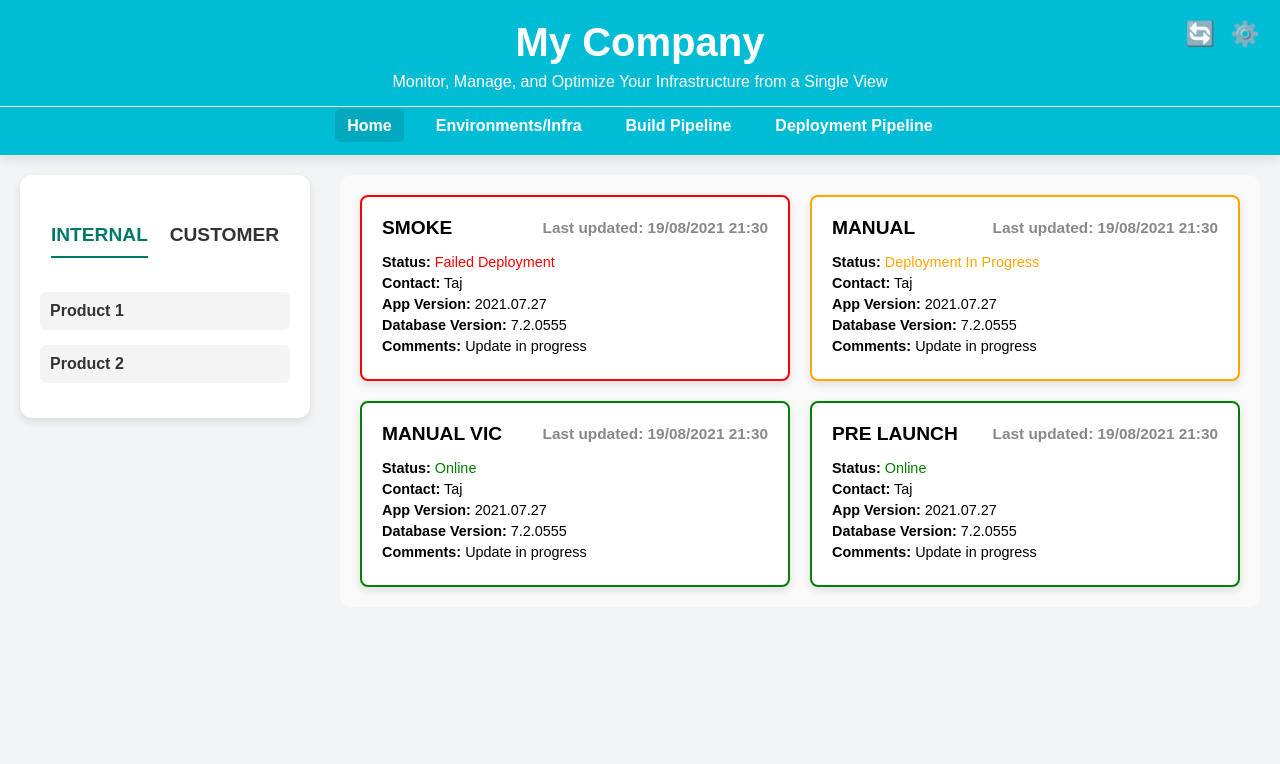
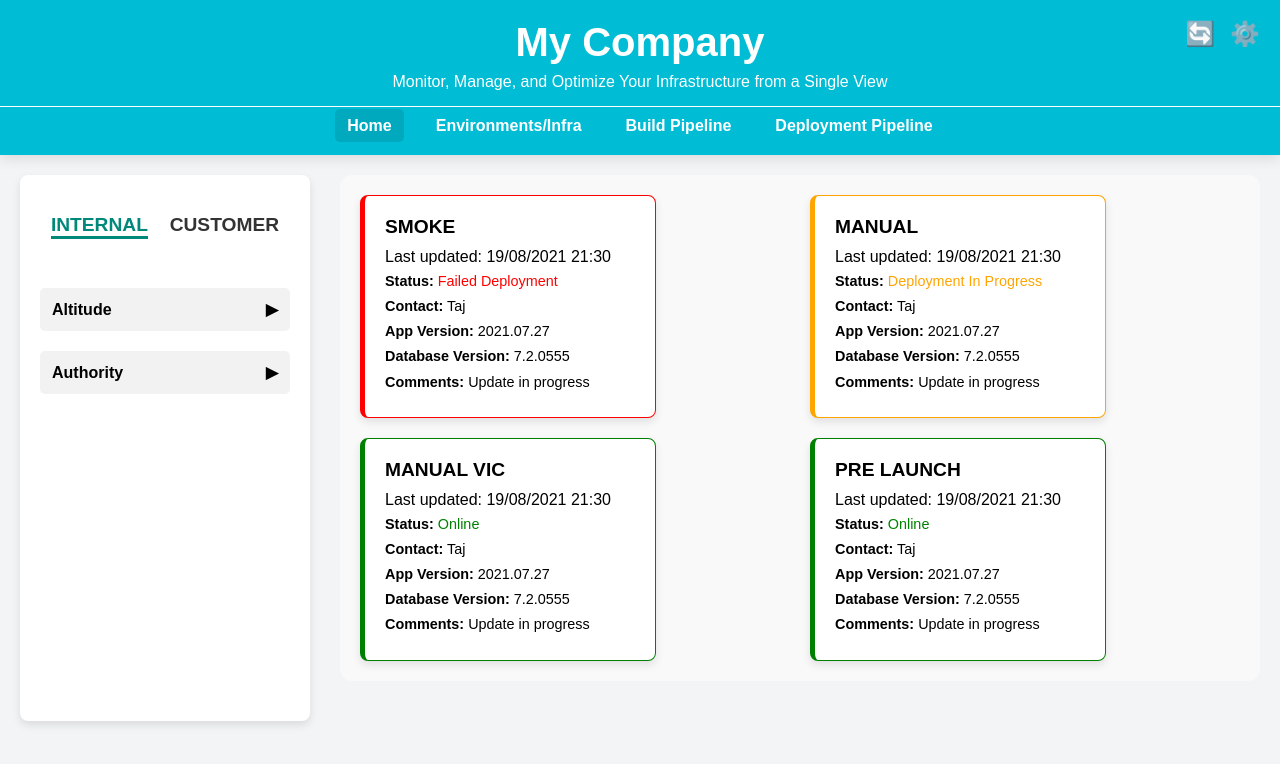
Before and after one commit to Sam123ben/IDP-Integrated-Developer-Platform, a React app in the folder infra_env_dashboard/frontend/: page / in a window 1280 px wide. Shown: the top 764 px of the page. Built offline with nearby package versions, Linux system fonts and the light colour scheme.

Commit message:
Updated the layouts of the sidebar and fixed the clicks and options

```diff
--- a/infra_env_dashboard/frontend/src/App.js
+++ b/infra_env_dashboard/frontend/src/App.js
@@ -4,6 +4,7 @@ import React from "react";
 import Header from "./components/Header";
 import Sidebar from "./components/Sidebar";
 import TileContainer from "./components/TileContainer";
+import MainContent from "./components/MainContent"; // New component for cards
 import "./styles/App.css";
 
 function App() {
--- a/infra_env_dashboard/frontend/src/components/Sidebar.js
+++ b/infra_env_dashboard/frontend/src/components/Sidebar.js
@@ -1,118 +1,108 @@
-// src/components/Sidebar.js
-
 import React, { useState } from "react";
 import "../styles/Sidebar.css";
 
 function Sidebar() {
-    const [activeCategory, setActiveCategory] = useState("internal");
-    const [expandedItems, setExpandedItems] = useState({});
-    const [expandedProducts, setExpandedProducts] = useState({});
+    const [selectedSection, setSelectedSection] = useState("INTERNAL");
+    const [expandedSections, setExpandedSections] = useState({});
 
-    const toggleCategory = (category) => {
-        setActiveCategory(category);
-    };
-
-    const toggleExpand = (item) => {
-        setExpandedItems((prev) => ({
+    const toggleSection = (section) => {
+        setExpandedSections((prev) => ({
             ...prev,
-            [item]: !prev[item],
+            [section]: !prev[section],
         }));
     };
 
-    const toggleProductExpand = (product) => {
-        setExpandedProducts((prev) => ({
-            ...prev,
-            [product]: !prev[product],
-        }));
+    const handleTabClick = (section) => {
+        setSelectedSection(section);
     };
 
     return (
-        <div className="sidebar">
-            <div className="sidebar-categories">
+        <div className="sidebar-container">
+            <div className="sidebar-header">
                 <h3
-                    onClick={() => toggleCategory("internal")}
-                    className={`category ${activeCategory === "internal" ? "active" : ""}`}
+                    className={selectedSection === "INTERNAL" ? "active" : ""}
+                    onClick={() => handleTabClick("INTERNAL")}
                 >
                     INTERNAL
                 </h3>
                 <h3
-                    onClick={() => toggleCategory("CUSTOMER")}
-                    className={`category ${activeCategory === "CUSTOMER" ? "active" : ""}`}
+                    className={selectedSection === "CUSTOMER" ? "active" : ""}
+                    onClick={() => handleTabClick("CUSTOMER")}
                 >
                     CUSTOMER
                 </h3>
             </div>
 
-            <div className="sidebar-content">
-                {activeCategory === "internal" && (
+            {selectedSection === "INTERNAL" && (
                 <>
-                        <div className="collapsible-item">
+                    {/* Altitude Section */}
+                    <div className="sidebar-section">
                         <div
-                                className="item-header"
-                                onClick={() => toggleProductExpand("Product 1")}
+                            className={`collapsible-header ${expandedSections["Altitude"] ? "active" : ""}`}
+                            onClick={() => toggleSection("Altitude")}
                         >
-                                Product 1
+                            Altitude
+                            <span className={`arrow ${expandedSections["Altitude"] ? "rotate" : ""}`}>▶</span>
                         </div>
-                            {expandedProducts["Product 1"] && (
-                                <ul className="environment-list">
+                        <ul className={`collapsible-content ${expandedSections["Altitude"] ? "visible" : ""}`}>
                             <li>DEV</li>
                             <li>QA</li>
                             <li>CONSULT</li>
                             <li>PRESALES</li>
                         </ul>
-                            )}
                     </div>
-                        <div className="collapsible-item">
+
+                    {/* Authority Section */}
+                    <div className="sidebar-section">
                         <div
-                                className="item-header"
-                                onClick={() => toggleProductExpand("Product 2")}
+                            className={`collapsible-header ${expandedSections["Authority"] ? "active" : ""}`}
+                            onClick={() => toggleSection("Authority")}
                         >
-                                Product 2
+                            Authority
+                            <span className={`arrow ${expandedSections["Authority"] ? "rotate" : ""}`}>▶</span>
                         </div>
-                            {expandedProducts["Product 2"] && (
-                                <ul className="environment-list">
+                        <ul className={`collapsible-content ${expandedSections["Authority"] ? "visible" : ""}`}>
                             <li>DEV</li>
                             <li>QA</li>
                             <li>STAGING</li>
                         </ul>
-                            )}
                     </div>
                 </>
             )}
 
-                {activeCategory === "CUSTOMER" && (
+            {selectedSection === "CUSTOMER" && (
                 <>
-                        <div className="collapsible-item">
+                    {/* Vendor A Section */}
+                    <div className="sidebar-section">
                         <div
-                                className="item-header"
-                                onClick={() => toggleProductExpand("vendorA")}
+                            className={`collapsible-header ${expandedSections["Vendor A"] ? "active" : ""}`}
+                            onClick={() => toggleSection("Vendor A")}
                         >
                             Vendor A
+                            <span className={`arrow ${expandedSections["Vendor A"] ? "rotate" : ""}`}>▶</span>
                         </div>
-                            {expandedProducts["vendorA"] && (
-                                <ul className="product-list">
+                        <ul className={`collapsible-content ${expandedSections["Vendor A"] ? "visible" : ""}`}>
                             <li>Product 1</li>
                             <li>Product 2</li>
                         </ul>
-                            )}
                     </div>
-                        <div className="collapsible-item">
+
+                    {/* Vendor B Section */}
+                    <div className="sidebar-section">
                         <div
-                                className="item-header"
-                                onClick={() => toggleProductExpand("vendorB")}
+                            className={`collapsible-header ${expandedSections["Vendor B"] ? "active" : ""}`}
+                            onClick={() => toggleSection("Vendor B")}
                         >
                             Vendor B
+                            <span className={`arrow ${expandedSections["Vendor B"] ? "rotate" : ""}`}>▶</span>
                         </div>
-                            {expandedProducts["vendorB"] && (
-                                <ul className="product-list">
+                        <ul className={`collapsible-content ${expandedSections["Vendor B"] ? "visible" : ""}`}>
                             <li>Product 1</li>
                             <li>Product 2</li>
                         </ul>
-                            )}
                     </div>
                 </>
             )}
-            </div>
         </div>
     );
 }
--- a/infra_env_dashboard/frontend/src/styles/Card.css
+++ b/infra_env_dashboard/frontend/src/styles/Card.css
@@ -1,34 +1,36 @@
+/* src/styles/Card.css */
+
+.card-container {
+    display: flex;
+    gap: 20px;
+    flex-wrap: wrap;
+    justify-content: flex-start;
+    padding: 20px;
+}
+
 /* src/styles/Card.css */
 
 .card {
-    background-color: #ffffff;
+    width: 300px; /* Fixed width for cards */
+    padding: 20px;
     border-radius: 8px;
-    border: 2px solid #e0e0e0;
-    box-shadow: 0 4px 8px rgba(0, 0, 0, 0.1);
-    padding: 20px;
-    display: flex;
-    flex-direction: column;
-    gap: 10px;
+    box-shadow: 0px 4px 12px rgba(0, 0, 0, 0.1);
+    border: 1px solid #ddd;
+    background-color: #fff;
 }
 
-.card-header {
-    display: flex;
-    justify-content: space-between;
-    align-items: center;
+.card h4 {
     font-size: 1.2em;
-    font-weight: bold;
+    margin: 0 0 10px 0;
 }
 
-.card-header h4 {
-    margin: 0;
+.card p {
+    font-size: 0.9em;
+    margin: 5px 0;
+    line-height: 1.4;
 }
 
-.card-body p {
-    margin: 5px 0;
-    font-size: 0.9em;
+.card-status {
+    font-weight: bold;
+    color: #333;
 }
-
-.last-updated {
-    font-size: 0.8em;
-    color: #888;
-}
--- /dev/null
+++ b/infra_env_dashboard/frontend/src/styles/MainContent.css
@@ -0,0 +1,43 @@
+/* src/styles/MainContent.css */
+
+.main-content {
+    flex-grow: 1;
+    display: flex;
+    flex-wrap: wrap;
+    gap: 20px;
+}
+
+.card {
+    background-color: #ffffff;
+    border-radius: 8px;
+    box-shadow: 0 4px 8px rgba(0, 0, 0, 0.1);
+    padding: 20px;
+    width: 250px; /* Adjust card width as needed */
+    border-left: 5px solid transparent; /* Default border */
+}
+
+.card h4 {
+    margin: 0 0 10px;
+    font-size: 1.2em;
+}
+
+.status-failed {
+    color: red;
+    font-weight: bold;
+}
+
+.status-progress {
+    color: orange;
+    font-weight: bold;
+}
+
+/* Border colors for different card statuses */
+.card.smoke {
+    border-left-color: red;
+}
+
+.card.manual {
+    border-left-color: orange;
+}
+
+/* Add other card-specific styles as needed */
--- a/infra_env_dashboard/frontend/src/styles/Sidebar.css
+++ b/infra_env_dashboard/frontend/src/styles/Sidebar.css
@@ -1,79 +1,96 @@
 /* src/styles/Sidebar.css */
 
-.sidebar {
+/* Main sidebar container */
+.sidebar-container {
+    width: 250px; /* Fixed width for sidebar */
     background-color: #ffffff;
     padding: 20px;
-    border-radius: 12px;
+    border-radius: 8px;
     box-shadow: 0 4px 8px rgba(0, 0, 0, 0.1);
-    width: 250px;
-    max-width: 300px;
+    display: flex;
+    flex-direction: column;
+    align-items: stretch;
+    justify-content: flex-start;
+    height: 100%; /* Full height within the flex container */
 }
 
-.sidebar-categories {
+/* Header for the sections like INTERNAL and EXTERNAL */
+.sidebar-header {
     display: flex;
     justify-content: space-around;
-    margin-bottom: 15px;
+    padding-bottom: 10px;
+    margin-bottom: 20px;
 }
 
-.category {
+.sidebar-header h3 {
+    cursor: pointer;
     font-size: 1.2em;
-    font-weight: bold;
     color: #333;
-    cursor: pointer;
-    padding: 10px 0;
-    position: relative;
-    transition: color 0.3s;
 }
 
-.category.active {
-    color: #00796b;
-    border-bottom: 2px solid #00796b;
+.sidebar-header h3.active {
+    color: #00897b;
+    font-weight: bold;
+    border-bottom: 3px solid #00897b; /* Underline active section */
 }
 
-.sidebar-content {
-    margin-top: 10px;
-}
-
-.collapsible-item {
-    margin-bottom: 15px;
-}
-
-.item-header {
-    font-size: 1em;
+/* Styling for each collapsible product header */
+.collapsible-header {
+    background-color: #f2f2f2;
+    padding: 12px;
+    margin-bottom: 5px;
+    border-radius: 5px;
+    cursor: pointer;
     font-weight: bold;
-    background-color: #f4f4f4;
-    padding: 10px;
-    border-radius: 6px;
-    cursor: pointer;
-    color: #333;
-    transition: background-color 0.2s ease;
     display: flex;
     justify-content: space-between;
     align-items: center;
+    transition: background-color 0.3s;
 }
 
-.item-header:hover {
-    background-color: #e0e0e0;
+.collapsible-header:hover {
+    background-color: #e8e8e8;
 }
 
-.environment-list,
-.product-list {
-    padding-left: 20px;
-    margin-top: 5px;
-    list-style-type: none;
+.collapsible-header.active {
+    background-color: #e0e0e0; /* Darker shade when active */
 }
 
-.environment-list li,
-.product-list li {
-    font-size: 0.9em;
-    color: #666;
-    cursor: pointer;
-    padding: 5px 0;
-    transition: color 0.3s;
+/* Arrow icon for collapsible header */
+.collapsible-header .arrow {
+    transition: transform 0.3s;
 }
 
-.environment-list li:hover,
-.product-list li:hover {
-    color: #00796b;
-    font-weight: bold;
+.collapsible-header.active .arrow {
+    transform: rotate(90deg); /* Rotate arrow when expanded */
 }
+
+/* Collapsible content list (hidden by default) */
+.collapsible-content {
+    display: none;
+    list-style: none;
+    padding: 0 15px; /* Indent content */
+    margin: 0;
+}
+
+.collapsible-content li {
+    padding: 8px 0;
+    font-size: 0.9em;
+    color: #555;
+    cursor: pointer;
+    transition: color 0.2s;
+}
+
+.collapsible-content li:hover {
+    color: #00897b; /* Highlight on hover */
+}
+
+/* Active styles for expanded content */
+.collapsible-content.visible {
+    display: block;
+}
+
+/* Additional spacing for each section */
+.sidebar-section {
+    margin-bottom: 15px;
+}
```
Also changed, not shown: infra_env_dashboard/frontend/src/components/MainContent.js (added, +30 -0 lines), infra_env_dashboard/frontend/src/styles/App.css (+8 -0 lines). Lines whose indentation alone changed are shown as unchanged.
